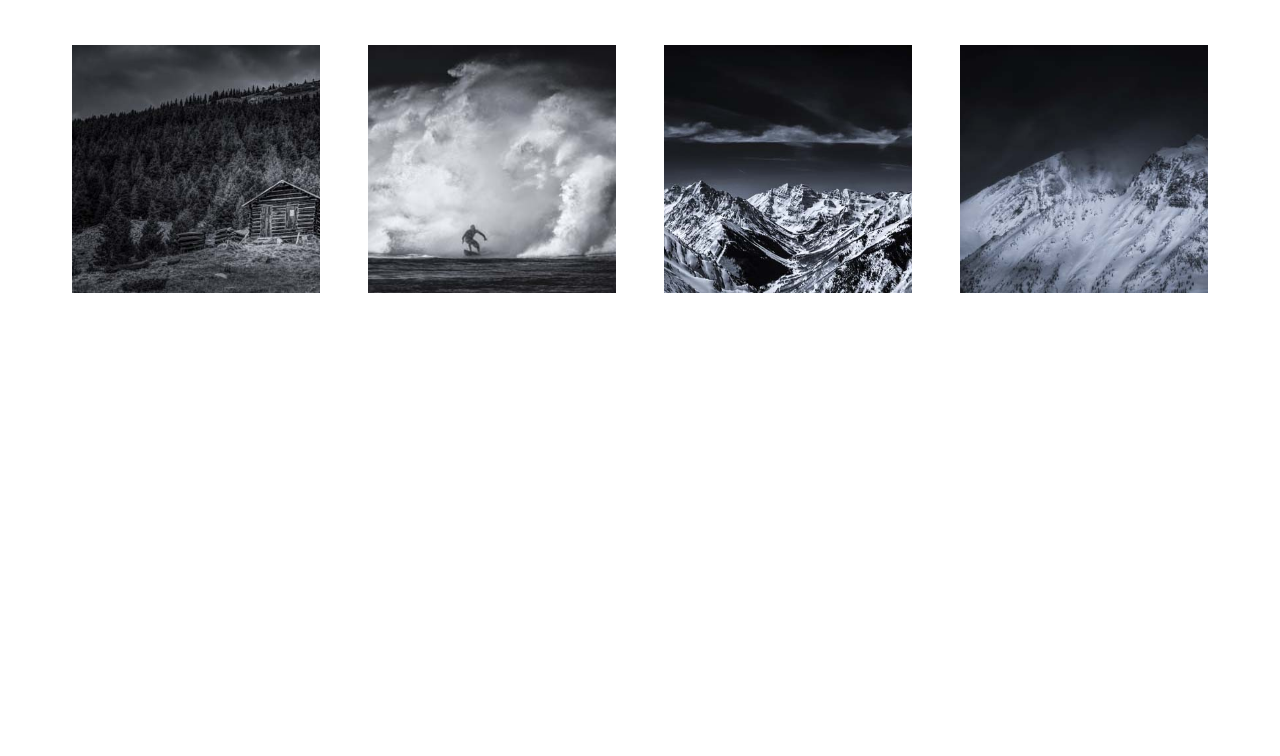
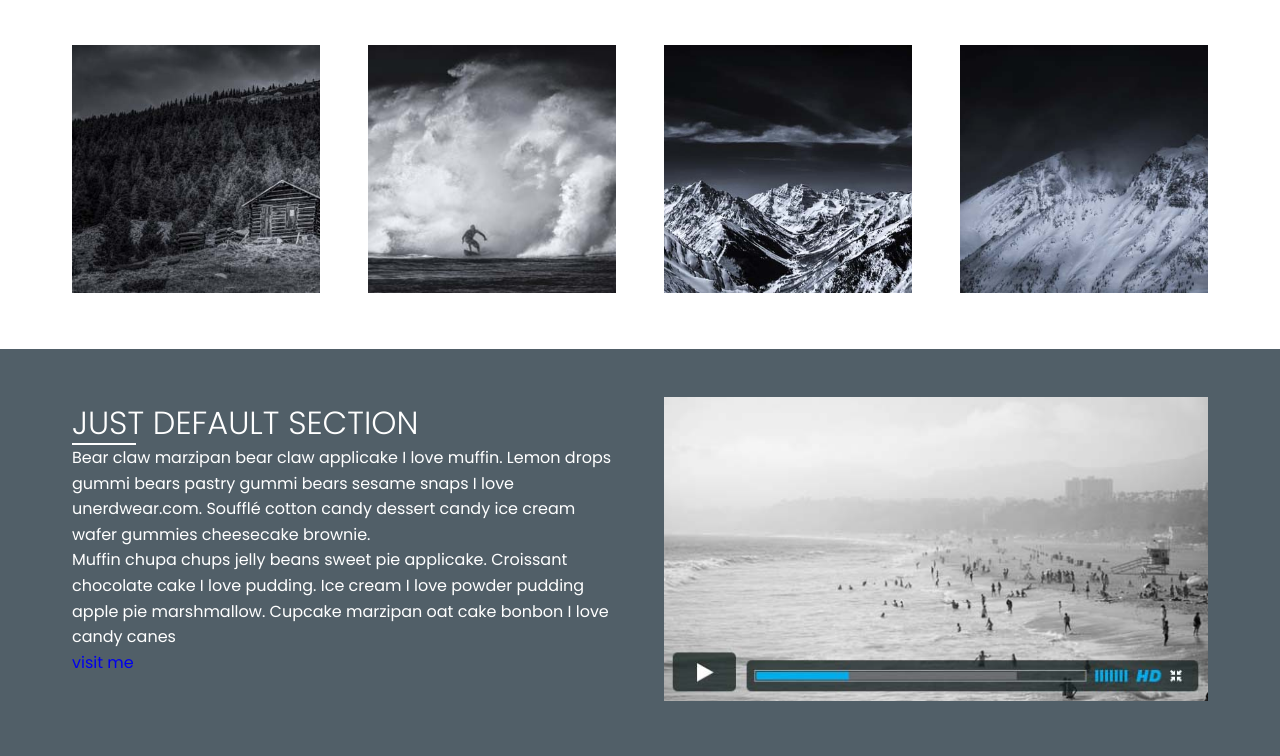
Before and after one commit to tuaPuan83/Blue-Easy-Landing-Page, a plain HTML site: page index.html in a window 1280 px wide. Shown: the part 1277-2033 px from the top of the page. Before the commit the page ends 1626 px from the top, so only its background shows below. Drawn offline with Linux system fonts and the light colour scheme.

Commit message:
Start Default Section

```diff
--- a/css/style.css
+++ b/css/style.css
@@ -39,7 +39,7 @@ img {
 }
 
 .section-header {
-    max-width: 200px;
+    max-width: 350px;
 }
 
 .section-header h2 {
@@ -251,7 +251,7 @@ img {
 .portfolio-menu-list a {
     text-transform: uppercase;
     color: var(--strom-colud);
-    transition: all .3s ;
+    transition: all .3s;
 }
 
 .portfolio-menu-list a:hover {
@@ -265,22 +265,32 @@ img {
     gap: 3rem;
 }
 
-.portfolio-img-box {
-    overflow: hidden;
-}
 
 .portfolio-img-box img {
     max-width: 100%;
     height: auto;
     aspect-ratio: 1/1;
     object-fit: cover;
-    transition: all .5s ease-in-out;
 }
 
-.portfolio-img-box img:hover {
-    transform: scale(1.5);
+/* Default Section */
+
+.default {
+    color: var(--white);
+    background: var(--strom-colud);
+    padding: 3rem 0;
 }
 
+.default-container {
+    display: grid;
+    grid-template-columns: repeat(2, 1fr);
+    justify-content: space-between;
+    column-gap: 3rem;
+}
+
+.default-right img {
+    max-width: 100%;
+}
 
 
 
@@ -307,6 +317,15 @@ img {
         display: block;
     }
 
+    .portfolio-top-nav {
+        flex-direction: column;
+        gap: 1rem;
+    }
+
+    .portfolio-box {
+        grid-template-columns: repeat(2, 1fr);
+    }
+
 }
 
 @media (max-width: 576px) {
@@ -317,4 +336,18 @@ img {
     .services-box {
         grid-template-columns: 1fr;
     }
+
+    .portfolio-box {
+        grid-template-columns: 1fr;
+    }
+
+    .portfolio-menu-list a {
+        font-size: .8rem;
+    }
+
+    .portfolio-menu-list {
+        flex-wrap: wrap;
+        gap: 1.5rem;
+    }
+
 }
--- a/index.html
+++ b/index.html
@@ -88,7 +88,9 @@
                         </div>
                         <div class="service-box-text">
                             <h3>coffee</h3>
-                            <p>Apple pie icing sweet. Brownie jelly-o applicake applicake sweet roll liquorice bear claw. Jujubes carrot cake cotton candy sweet tart brownie. Tiramisu applicake jujubes.</p>
+                            <p>Apple pie icing sweet. Brownie jelly-o applicake applicake sweet roll liquorice bear
+                                claw. Jujubes carrot cake cotton candy sweet tart brownie. Tiramisu applicake jujubes.
+                            </p>
                         </div>
                     </div>
                     <div class="service-box-item">
@@ -97,7 +99,9 @@
                         </div>
                         <div class="service-box-text">
                             <h3>instant</h3>
-                            <p>Apple pie icing sweet. Brownie jelly-o applicake applicake sweet roll liquorice bear claw. Jujubes carrot cake cotton candy sweet tart brownie. Tiramisu applicake jujubes.</p>
+                            <p>Apple pie icing sweet. Brownie jelly-o applicake applicake sweet roll liquorice bear
+                                claw. Jujubes carrot cake cotton candy sweet tart brownie. Tiramisu applicake jujubes.
+                            </p>
                         </div>
                     </div>
                     <div class="service-box-item">
@@ -106,7 +110,9 @@
                         </div>
                         <div class="service-box-text">
                             <h3>serious</h3>
-                            <p>Apple pie icing sweet. Brownie jelly-o applicake applicake sweet roll liquorice bear claw. Jujubes carrot cake cotton candy sweet tart brownie. Tiramisu applicake jujubes.</p>
+                            <p>Apple pie icing sweet. Brownie jelly-o applicake applicake sweet roll liquorice bear
+                                claw. Jujubes carrot cake cotton candy sweet tart brownie. Tiramisu applicake jujubes.
+                            </p>
                         </div>
                     </div>
                     <div class="service-box-item">
@@ -115,7 +121,9 @@
                         </div>
                         <div class="service-box-text">
                             <h3>frame</h3>
-                            <p>Apple pie icing sweet. Brownie jelly-o applicake applicake sweet roll liquorice bear claw. Jujubes carrot cake cotton candy sweet tart brownie. Tiramisu applicake jujubes.</p>
+                            <p>Apple pie icing sweet. Brownie jelly-o applicake applicake sweet roll liquorice bear
+                                claw. Jujubes carrot cake cotton candy sweet tart brownie. Tiramisu applicake jujubes.
+                            </p>
                         </div>
                     </div>
                 </div>
@@ -188,6 +196,36 @@
             </div>
         </section>
 
+        <!-- Default Section -->
+        <section class="default">
+            <div class="container">
+                <div class="default-container">
+                    <!-- Default content -->
+                    <div class="default-left">
+                        <div class="section-header">
+                            <h2>Just Default Section</h2>
+                            <div class="heading-border"></div>
+                        </div>
+                        <p class="default-detail">
+                            Bear claw marzipan bear claw applicake I love muffin. Lemon drops gummi bears pastry gummi
+                            bears sesame snaps I love unerdwear.com. Soufflé cotton candy dessert candy ice cream wafer
+                            gummies cheesecake brownie.
+                        </p>
+                        <p class="default-detail">
+                            Muffin chupa chups jelly beans sweet pie applicake. Croissant chocolate cake I love pudding.
+                            Ice cream I love powder pudding apple pie marshmallow. Cupcake marzipan oat cake bonbon I
+                            love candy canes
+                        </p>
+                        <a href="#" class="default-btn">visit me</a>
+                    </div>
+
+                    <div class="default-right">
+                        <img src="images/video.jpg" alt="">
+                    </div>
+                </div>
+            </div>
+        </section>
+
     </main>
 
     <script src="js/script.js"></script>
```
Lines whose indentation alone changed are shown as unchanged.
